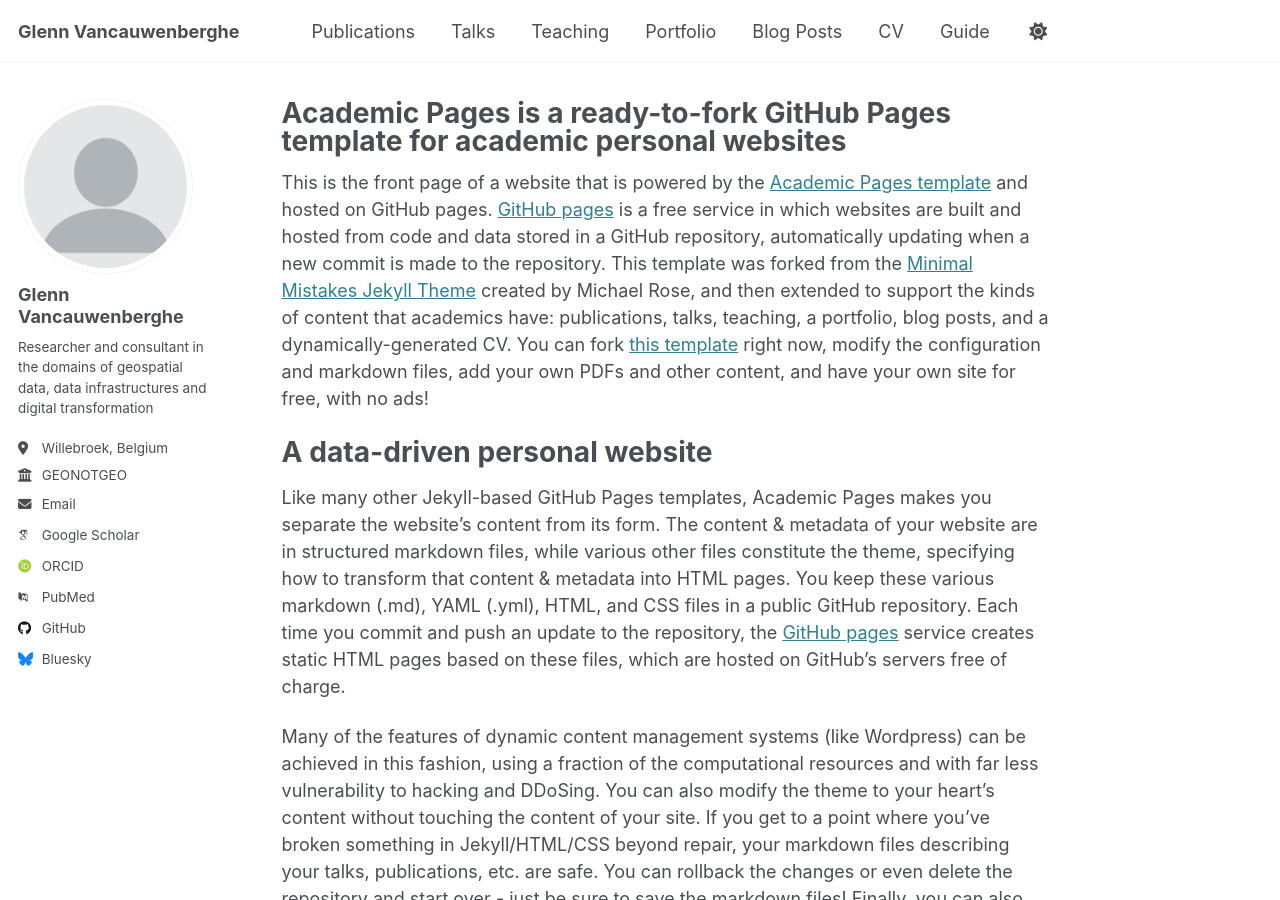
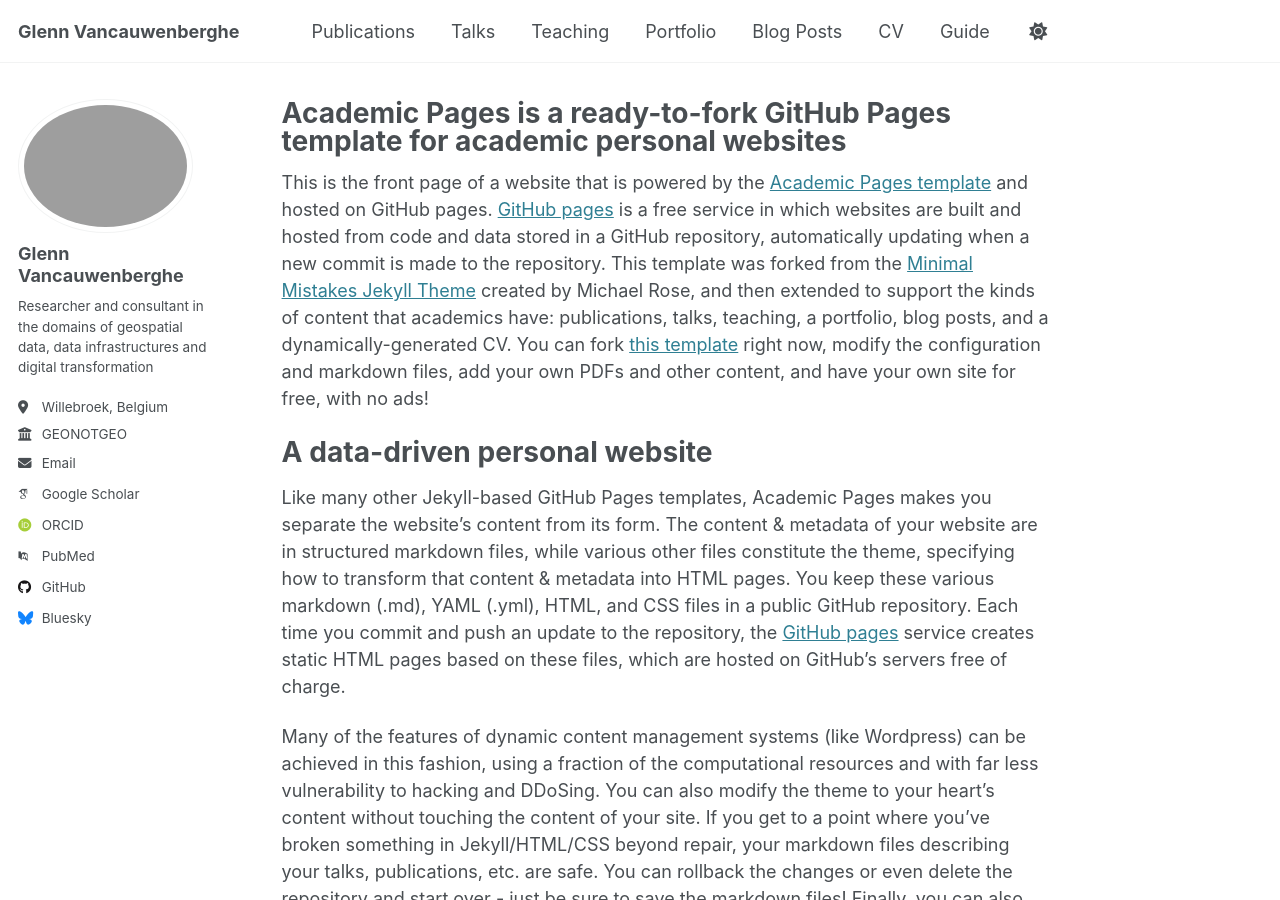
Before and after one commit to GVancauwenberghe/gvancauwenberghe.github.io, a Jekyll site: the page built from _pages/about.md, in a window 1280 px wide and 900 px high. Built offline with Jekyll 4.4.1, drawn with Linux system fonts in a browser that asks for light colours; some web fonts are replaced.

Commit message:
Update _config.yml

```diff
--- a/_config.yml
+++ b/_config.yml
@@ -22,7 +22,7 @@
 #               Additional customization can be done by editing /_includes/author-profile.html
 author:
   # Biographic information
-  avatar           : "profile.png"
+  avatar           : "GNG_small.png"
   name             : "Glenn Vancauwenberghe"
   pronouns         : # example: "she/her"
   bio              : "Researcher and consultant in the domains of geospatial data, data infrastructures and digital transformation"
```
